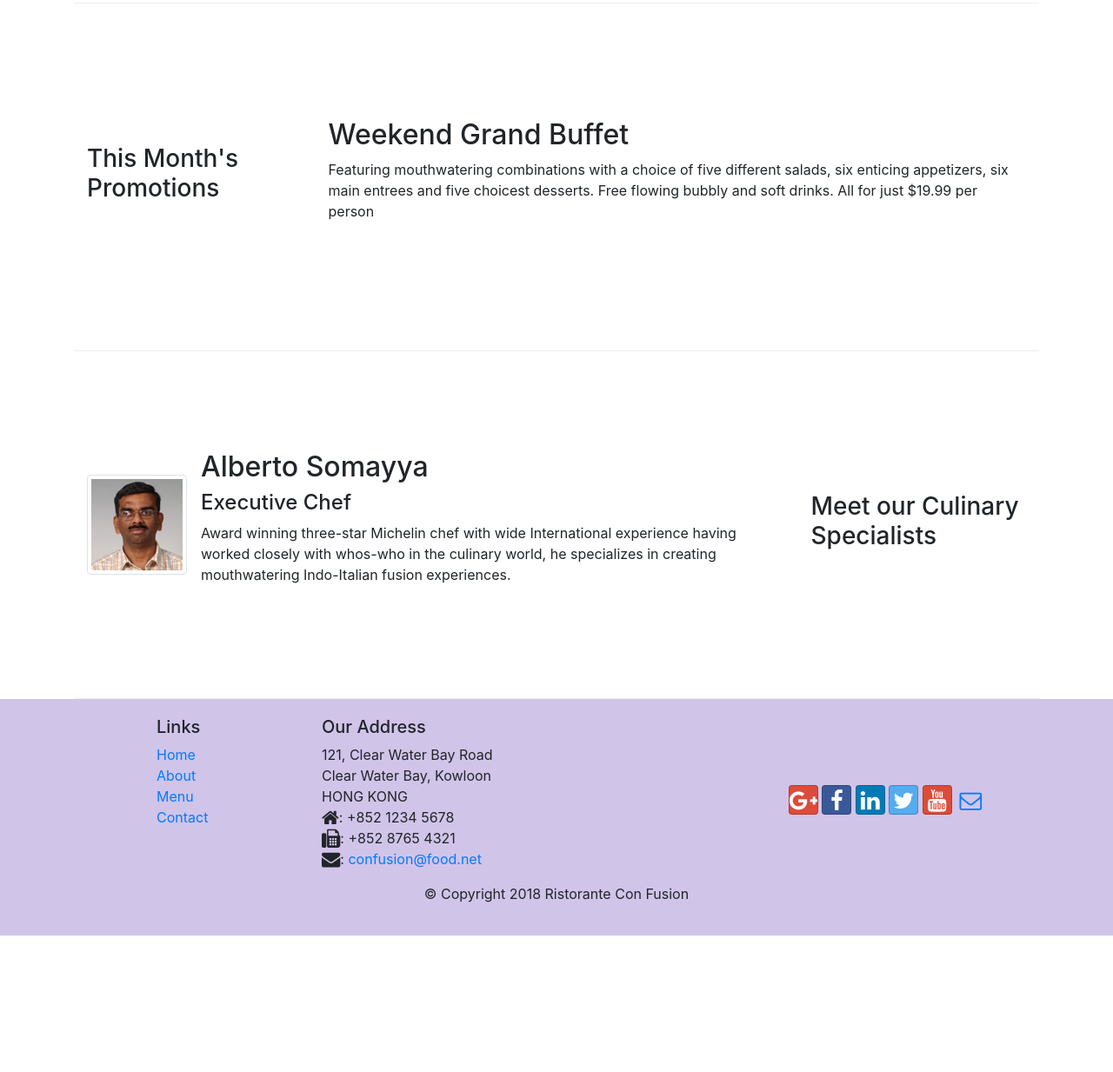
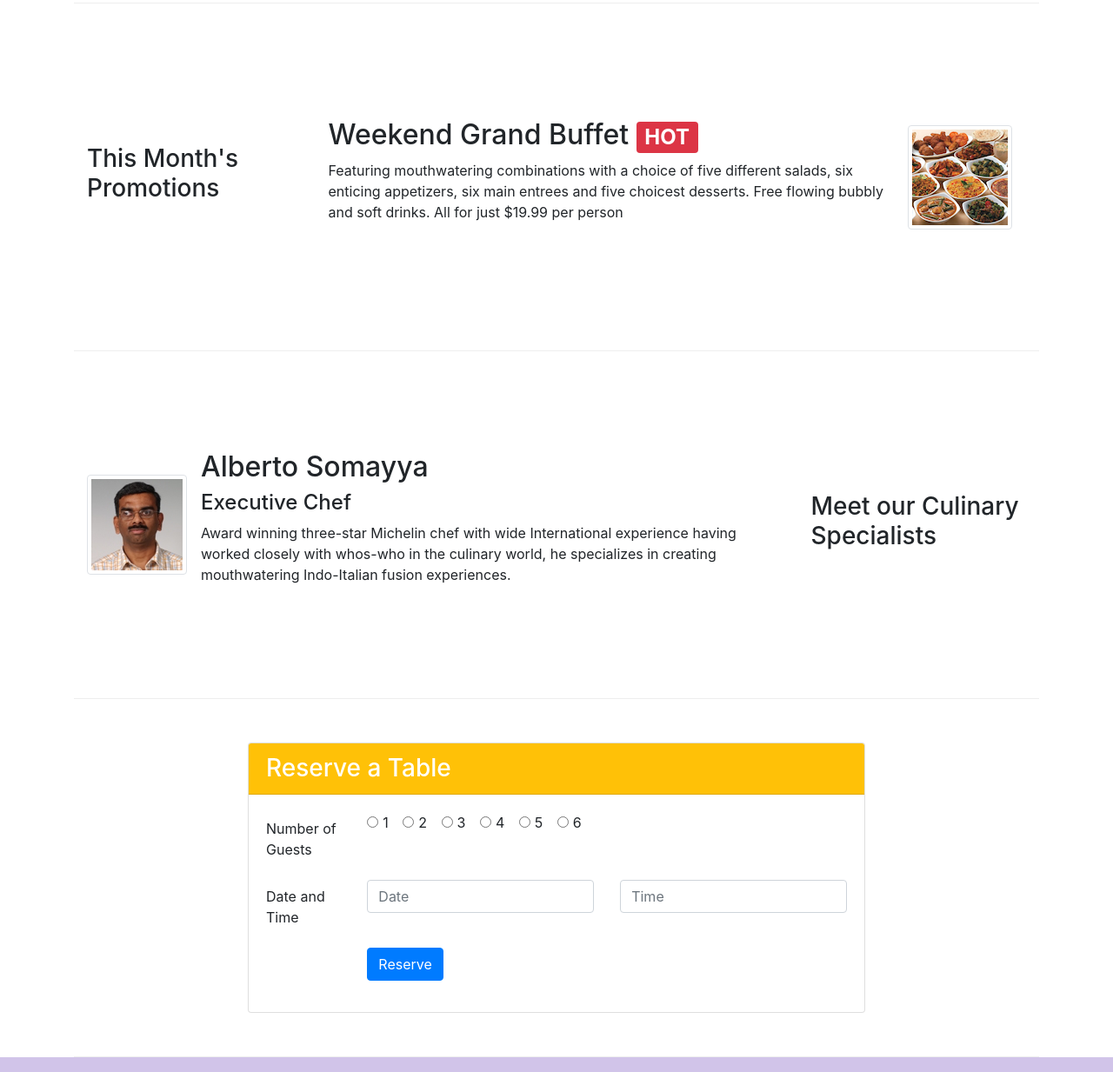
Before and after one commit to Jeongk8/JeongKim-bootstrap, a website: page index.html in a window 1280 px wide. Shown: the part 680-1913 px from the top of the page at 87% size. Before the commit the page ends 1756 px from the top, so only its background shows below. Drawn offline with nearby package versions, Linux system fonts and the light colour scheme.

Commit message:
assignment2 version 1

```diff
--- a/index.html
+++ b/index.html
@@ -53,7 +53,7 @@
                     <h1>Ristorante con Fusion</h1>
                     <p>We take inspiration from the World's best cuisines, and create a unique fusion experience. Our lipsmacking creations will tickle your culinary senses!</p>
                 </div>
-                <div class="col-12 col-sm align-self-center">
+                <div class="col-12 col-sm">
                     <img src="img/logo.png" class="img-fluid">
                 </div>
             </div>
@@ -88,15 +88,36 @@
         </div>
 
 
+
+
         <div class="row row-content align-items-center">
             <div class ="col-12 col-sm-4 col-md-3">
                 <h3>This Month's Promotions</h3>
             </div>
+
             <div class = "col col-sm col-md">
-                <h2>Weekend Grand Buffet</h2>
-                <p>Featuring mouthwatering combinations with a choice of five different salads, six enticing appetizers, six main entrees and five choicest desserts. Free flowing bubbly and soft drinks. All for just $19.99 per person </p>
+                <div class="media">
+
+                    <div class="media-body">
+                        <h2 class="mt-0">Weekend Grand Buffet
+
+                            <span class="badge badge-danger">HOT</span>
+
+                        </h2>
+                        <p class="d-none d-sm-block">Featuring mouthwatering combinations with a choice of five different salads, six enticing appetizers, six main entrees and five choicest desserts. Free flowing bubbly and soft drinks. All for just $19.99 per person</p>
+                    </div>
+
+                    <img class="d-flex mr-3 img-thumbnail align-self-center"
+                            src="img/Buffet.png" alt="Buffet">
+                </div>
             </div>
         </div>
+
+
+
+
+
+
 
         <div class="row row-content align-items-center">
             <div class ="col-12 col-sm-4 order-sm-last col-md-3">
@@ -118,6 +139,85 @@
                 </div>
             </div>
         </div>
+
+
+        <div class="row row-content align-items-center">
+            <div class ="col-12 col-sm-8 offset-sm-2">
+                <div class="card">
+                    <h3 class="card-header bg-warning text-white">Reserve a Table</h3>
+                    <div class="card-body">
+
+
+                        <form>
+                            <div class="form-group row">
+                                <label for="number of guests" class="col-md-3 col-lg-2 col-form-label">Number of Guests</label>
+
+                                <div class = "col-md-9 col-lg-10">
+                                    <div class="form-check form-check-inline">
+                                          <input class="form-check-input" type="radio" name="inlineRadioOptions" id="inlineRadio1" value="option1">
+                                          <label class="form-check-label" for="inlineRadio1">1</label>
+                                    </div>
+
+                                    <div class="form-check form-check-inline">
+                                          <input class="form-check-input" type="radio" name="inlineRadioOptions" id="inlineRadio2" value="option2">
+                                          <label class="form-check-label" for="inlineRadio2">2</label>
+                                    </div>
+
+                                    <div class="form-check form-check-inline">
+                                          <input class="form-check-input" type="radio" name="inlineRadioOptions" id="inlineRadio3" value="option3">
+                                          <label class="form-check-label" for="inlineRadio3">3</label>
+                                    </div>
+
+                                    <div class="form-check form-check-inline">
+                                          <input class="form-check-input" type="radio" name="inlineRadioOptions" id="inlineRadio4" value="option4">
+                                          <label class="form-check-label" for="inlineRadio4">4</label>
+                                    </div>
+
+                                    <div class="form-check form-check-inline">
+                                          <input class="form-check-input" type="radio" name="inlineRadioOptions" id="inlineRadio5" value="option5">
+                                          <label class="form-check-label" for="inlineRadio5">5</label>
+                                    </div>
+
+                                    <div class="form-check form-check-inline">
+                                          <input class="form-check-input" type="radio" name="inlineRadioOptions" id="inlineRadio6" value="option6">
+                                          <label class="form-check-label" for="inlineRadio6">6</label>
+                                    </div>
+
+                                </div>
+
+
+                            </div>
+
+                            <div class="form-group row">
+
+                                <label for="telnum" class="col-12 col-md-3 col-lg-2 col-form-label">Date and Time</label>
+                                <div class="col-12 col-md-4 col-lg-5">
+                                    <input type="text" class="form-control" id="Date" name="date" placeholder="Date">
+                                </div>
+                                <div class="col-12 col-md-4 col-lg-5">
+                                    <input type="text" class="form-control" id="time" name="time" placeholder="Time">
+                                </div>
+                            </div>
+
+
+
+                            <div class="form-group row">
+                                <div class="offset-md-2 col-md-10">
+                                    <button type="submit" class="btn btn-primary">Reserve</button>
+                                </div>
+                            </div>
+
+                         </form>
+
+                    </div>
+                </div>
+            </div>
+
+        </div>
+
+
+
+
     </div>
 
     <footer class="footer">
```
Also changed, not shown: aboutus.html (+2 -2 lines).
